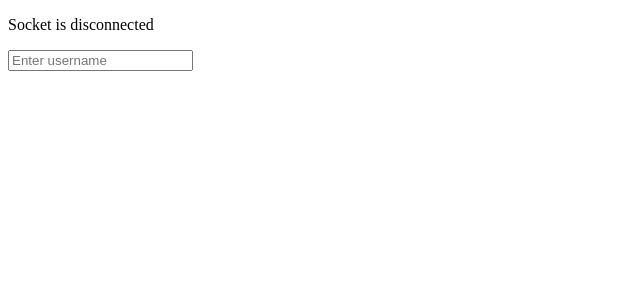
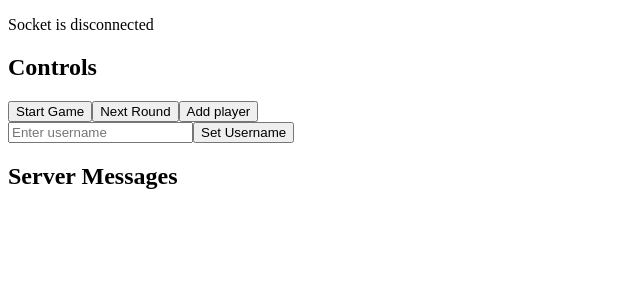
Before and after one commit to erdebaru/wolfgame, a React (Vite) app: page / in a window 1280 px wide. Shown: the top 300 px of the page, without its empty margins (0-640 px from the left). Built offline with nearby package versions, Linux system fonts and the light colour scheme; no server answers.

Commit message:
feat: enhance game components with socket integration and user controls

```diff
--- a/src/client/app/App.tsx
+++ b/src/client/app/App.tsx
@@ -1,12 +1,16 @@
+import Controls from "./components/Controls";
+import ServerMessages from "./components/ServerMessages";
 import User from "./components/User";
 import { useSocket } from "./socket";
 
 function App() {
-  const [isConnected, setIsConnected] = useSocket();
+  const { isConnected } = useSocket();
   return (
     <>
       <p>Socket is {isConnected ? "connected" : "disconnected"}</p>
+      <Controls />
       <User />
+      <ServerMessages />
     </>
   );
 }
--- /dev/null
+++ b/src/client/app/components/Controls.tsx
@@ -0,0 +1,34 @@
+import { useSocket } from "../socket";
+import { useStore } from "../store";
+
+export default function Controls() {
+  const [state] = useStore();
+  const { socket } = useSocket();
+  const actions = [
+    {
+      name: "Start Game",
+      action: () => {},
+    },
+    {
+      name: "Next Round ",
+      action: () => {},
+    },
+    {
+      name: "Add player",
+      action: () => {
+        console.log("Adding player...");
+        const result = socket.emit("new-player", state.username);
+      },
+    },
+  ];
+  return (
+    <div>
+      <h2>Controls</h2>
+      {actions.map((a) => (
+        <button key={a.name} onClick={a.action}>
+          {a.name}
+        </button>
+      ))}
+    </div>
+  );
+}
--- a/src/client/app/components/ServerMessages.tsx
+++ b/src/client/app/components/ServerMessages.tsx
@@ -1,9 +1,17 @@
+import { useState } from "react";
+import { useSocket } from "../socket";
+
 export default function ServerMessages() {
-  const messages = [];
+  const [messages, setMessages] = useState<string[]>([]);
+  useSocket({
+    broadcast: (message) => {
+      setMessages([...messages, message]);
+    },
+  });
   return (
     <div>
       <h2>Server Messages</h2>
-      <pre></pre>
+      <pre>{messages.join("\n")}</pre>
     </div>
   );
 }
--- a/src/client/app/components/User.tsx
+++ b/src/client/app/components/User.tsx
@@ -1,7 +1,9 @@
+import { useState } from "react";
 import { useStore } from "../store";
 
 export default function User() {
   const [state, setState] = useStore();
+  const [username, setUsername] = useState(state.username || "");
   return (
     <>
       {state.username ? (
@@ -11,8 +13,15 @@ export default function User() {
           <input
             type="text"
             placeholder="Enter username"
-            onChange={(e) => setState({ username: e.target.value })}
+            onChange={(e) => setUsername(e.target.value)}
           />
+          <button
+            onClick={() => {
+              setState({ username });
+            }}
+          >
+            Set Username
+          </button>
         </div>
       )}
     </>
--- a/src/client/app/socket.ts
+++ b/src/client/app/socket.ts
@@ -1,16 +1,19 @@
 import { io } from "socket.io-client";
-import { ClientSocket } from "../../types";
+import { ClientSocket, ServerToClientEvents } from "../../types";
 import { useEffect, useState } from "react";
 
 // "undefined" means the URL will be computed from the `window.location` object
 const URL = undefined;
 
-export const socket: ClientSocket = io(URL, {
+const socket: ClientSocket = io(URL, {
   path: "/ws",
 });
 
-export const useSocket = () => {
+type SocketEvent = ServerToClientEvents;
+
+export const useSocket = (events?: Partial<SocketEvent>) => {
   const [isConnected, setIsConnected] = useState(socket.connected);
+
   useEffect(() => {
     function onConnect() {
       setIsConnected(true);
@@ -20,10 +23,23 @@ export const useSocket = () => {
     }
     socket.on("connect", onConnect);
     socket.on("disconnect", onDisconnect);
+    if (events) {
+      for (const e of Object.keys(events)) {
+        const event = e as keyof ServerToClientEvents;
+        if (events[event]) socket.on(event, events[event]);
+      }
+    }
     return () => {
       socket.off("connect", onConnect);
       socket.off("disconnect", onDisconnect);
+      if (events) {
+        for (const e of Object.keys(events)) {
+          const event = e as keyof ServerToClientEvents;
+          socket.off(event, events[event]);
+        }
+      }
     };
   }, []);
-  return [isConnected, setIsConnected];
+
+  return { socket, isConnected };
 };
--- a/src/client/app/store/index.tsx
+++ b/src/client/app/store/index.tsx
@@ -1,4 +1,4 @@
-import { useContext, createContext, useState, ReactNode } from 'react';
+import { useContext, createContext, useState, ReactNode } from "react";
 
 interface Store {
   username: string;
@@ -13,15 +13,21 @@ interface StoreContextType {
 
 const StoreContext = createContext<StoreContextType | null>(null);
 
-export const StoreProvider = ({ children, initialState = {} }: { children: ReactNode; initialState?: Partial<Store> }) => {
+export const StoreProvider = ({
+  children,
+  initialState = {},
+}: {
+  children: ReactNode;
+  initialState?: Partial<Store>;
+}) => {
   const [state, setState] = useState<Store>({
-        username: '',
-        uuid: '',
+    username: "",
+    uuid: "",
     ...initialState,
   });
 
   const handleSetState = (newState: Partial<Store>) => {
-        setState(prev => ({ ...prev, ...newState }));
+    setState((prev) => ({ ...prev, ...newState }));
   };
 
   return (
@@ -34,7 +40,7 @@ export const StoreProvider = ({ children, initialState = {} }: { children: React
 export const useStore = (): [Store, (newState: Partial<Store>) => void] => {
   const context = useContext(StoreContext);
   if (!context) {
-        throw new Error('useStore must be used within a StoreProvider');
+    throw new Error("useStore must be used within a StoreProvider");
   }
   return [context.state, context.setState];
 };
--- a/src/server/index.ts
+++ b/src/server/index.ts
@@ -15,7 +15,7 @@ io.on("connection", (socket) => {
   console.log("a user connected:", socket.id);
 
   gameHandler(socket, io);
-  playersHandler(socket);
+  playersHandler(socket, io);
   messageHandler(socket);
 
   socket.on("disconnect", () => {
```
Also changed, not shown: src/server/handlers/players.ts (+11 -2 lines). Lines whose indentation alone changed are shown as unchanged.
